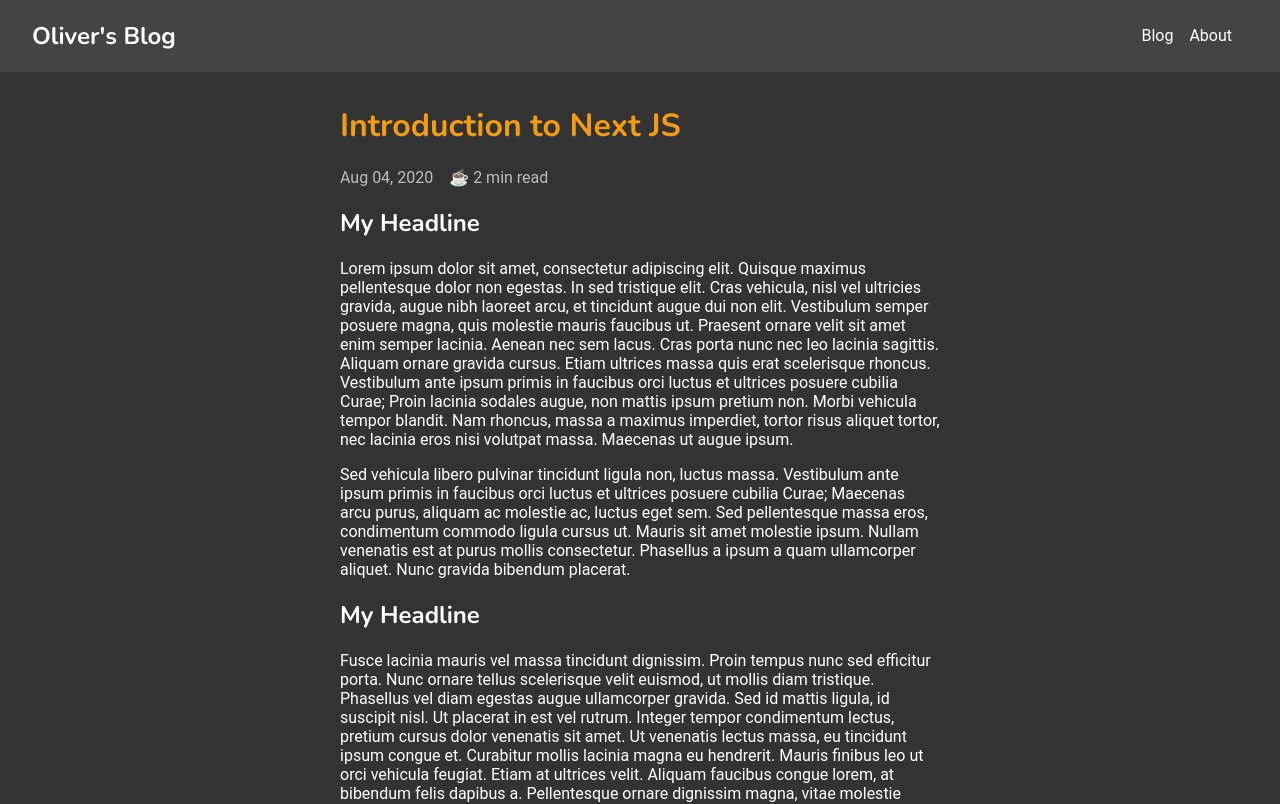
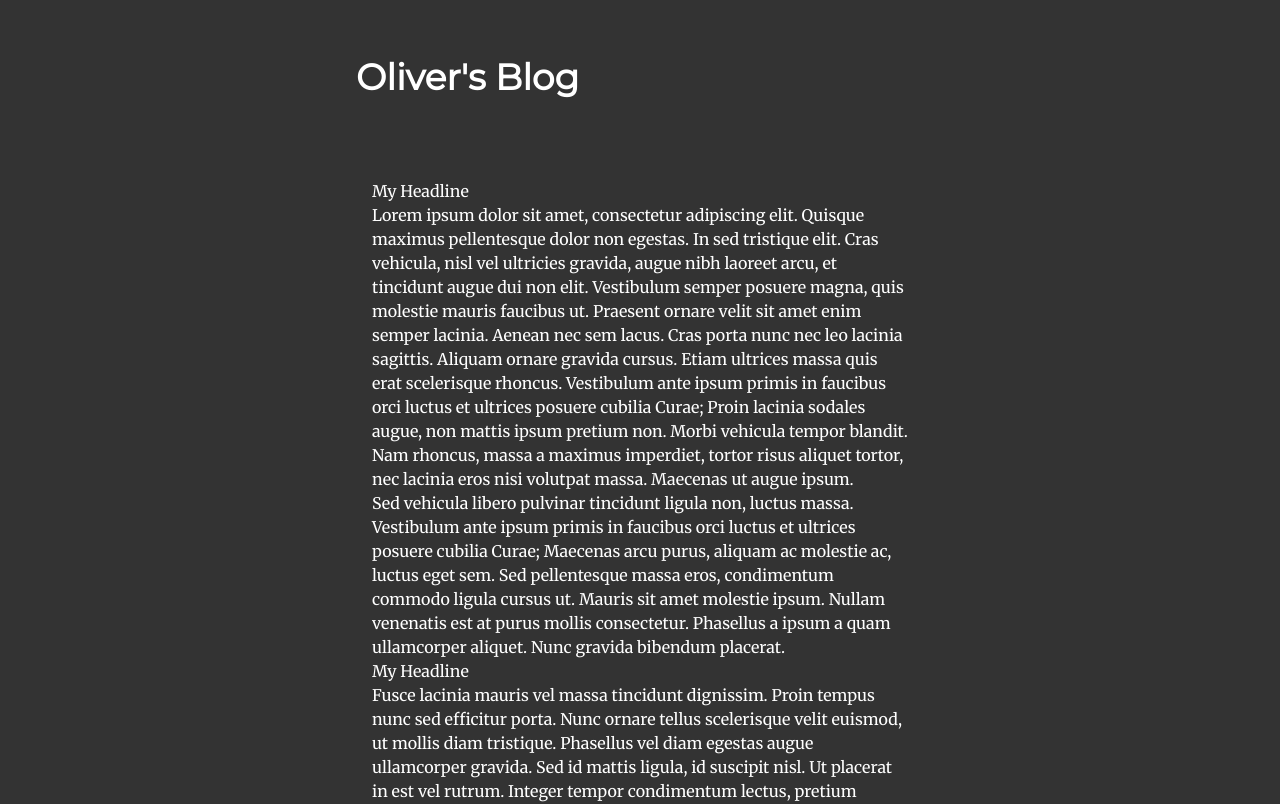
Before and after one commit to oliverJurgen/oliver-blog, a Next.js app: page /blog/post-1 in a window 1280 px wide. Shown: the top 804 px of the page. Built offline with nearby package versions, Linux system fonts and the light colour scheme.

Commit message:
add styles

```diff
--- a/components/BlogPost.tsx
+++ b/components/BlogPost.tsx
@@ -1,17 +1,14 @@
 import React from "react";
-import { HeadPost } from "./HeadPost";
-import { Meta } from "globalTypes";
+import { Box } from "@chakra-ui/react";
 
 type Props = {
   children: React.ReactNode;
-  meta: Meta;
 };
 
-export default function BlogPost({ children, meta }: Props) {
+export default function BlogPost({ children }: Props) {
   return (
     <>
-      <HeadPost meta={meta} isBlogPost />
-      <article>{children}</article>
+      <Box color="white">{children}</Box>
     </>
   );
 }
--- a/components/HeadPost.tsx
+++ /dev/null
@@ -1,40 +0,0 @@
-import { Meta } from "globalTypes";
-
-type Props = {
-  meta: Meta;
-  isBlogPost?: boolean;
-};
-
-export const HeadPost = ({ meta, isBlogPost }: Props) => (
-  <>
-    <h1 className={isBlogPost ? "great-title" : undefined}>{meta.title}</h1>
-    <div className="details">
-      {isBlogPost ? null : <p>{meta.description}</p>}
-      <span>{meta.date}</span>
-      <span role="img" aria-label="one coffee">
-        ☕ {meta.readTime + " min read"}
-      </span>
-    </div>
-    <style jsx>
-      {`
-        h1 {
-          font-size: 1.5rem;
-          font-weight: 700;
-          color: #f39c12;
-        }
-        .great-title {
-          font-size: 2rem;
-        }
-        .details span {
-          color: #bdbdbd;
-          margin-right: 1rem;
-        }
-        .details {
-          margin-bottom: 1rem;
-        }
-      `}
-    </style>
-  </>
-);
-
-export default HeadPost;
--- a/components/Header.tsx
+++ b/components/Header.tsx
@@ -1,35 +1,17 @@
 import Link from "next/link";
-
+import { Flex, Text, Heading } from "@chakra-ui/react";
 export default function Header() {
   return (
-    <nav>
-      <h1>Oliver's Blog</h1>
-      <div>
+    <Flex justify="space-between" mt={14} mb={20}>
+      <Text fontSize="24px" fontWeight="bold">
         <Link href="/">
-          <a>Blog</a>
+          <a>
+            <Heading color="white" type="2xl">
+              Oliver's Blog
+            </Heading>
+          </a>
         </Link>
-        <Link href="/">
-          <a>About</a>
-        </Link>
-      </div>
-      <style jsx>{`
-        nav {
-          background: #444;
-          width: auto;
-          padding: 0 2rem;
-          display: flex;
-          justify-content: space-between;
-          align-items: center;
-          font-size: 1rem;
-        }
-        nav a {
-          margin-right: 1rem;
-          text-decoration: none;
-        }
-        nav a:hover {
-          text-decoration: underline;
-        }
-      `}</style>
-    </nav>
+      </Text>
+    </Flex>
   );
 }
--- a/components/Layout.tsx
+++ b/components/Layout.tsx
@@ -1,6 +1,7 @@
 import React from "react";
 import Head from "next/head";
 import Header from "./Header";
+import { Box } from "@chakra-ui/react";
 
 type Props = {
   children: React.ReactNode;
@@ -17,43 +18,11 @@
         <meta name="Description" content={description}></meta>
         <title>{pageTitle}</title>
       </Head>
-      <style jsx global>{`
-        @import url("https://fonts.googleapis.com/css2?family=Nunito:wght@400;700&display=swap|Roboto:wght@400;700&display=swap");
-        html,
-        body {
-          margin: 0;
-          padding: 0;
-          font-family: "Roboto", -apple-system, BlinkMacSystemFont, "Segoe UI",
-            Roboto, Oxygen, Ubuntu, Cantarell, "Open Sans", "Helvetica Neue",
-            sans-serif;
-          background: #333;
-          color: #fff;
-          font-size: 1rem;
-        }
-        h1,
-        h2,
-        h3,
-        h4,
-        h5,
-        h6 {
-          font-weight: 700;
-          font-family: "Nunito", -apple-system, BlinkMacSystemFont, "Segoe UI",
-            Roboto, Oxygen, Ubuntu, Cantarell, "Open Sans", "Helvetica Neue",
-            sans-serif;
-        }
-        a {
-          color: #fff;
-        }
-        .content {
-          max-width: 600px;
-          margin: 2rem auto;
-          padding: 0 1rem;
-        }
-      `}</style>
-      <main>
+
+      <Box maxW="600px" mx="auto" px="1rem">
         <Header />
         <div className="content">{children}</div>
-      </main>
+      </Box>
     </>
   );
 }
--- a/pages/_app.tsx
+++ b/pages/_app.tsx
@@ -1,11 +1,26 @@
 import { AppProps } from "next/app";
 import Layout from "../components/Layout";
+import { ChakraProvider } from "@chakra-ui/react";
+import { MDXProvider } from "@mdx-js/react";
+import "styles/globals.css";
+import theme from "styles/theme";
+
+import "@fontsource/montserrat";
+import "@fontsource/merriweather";
 
 export default function App({ Component, pageProps }: AppProps) {
-  console.log("Hello");
+  const components = {
+    pre: (props: any) => <div {...props} />,
+    code: (props: any) => <pre style={{ color: "tomato" }} {...props} />,
+  };
+
   return (
-    <Layout pageTitle="Blog" description="My Personal Blog">
-      <Component {...pageProps} />
-    </Layout>
+    <ChakraProvider theme={theme}>
+      <MDXProvider components={components}>
+        <Layout pageTitle="Blog" description="My Personal Blog">
+          <Component {...pageProps} />
+        </Layout>
+      </MDXProvider>
+    </ChakraProvider>
   );
 }
--- a/styles/globals.css
+++ b/styles/globals.css
@@ -2,15 +2,15 @@
 body {
   padding: 0;
   margin: 0;
-  font-family: -apple-system, BlinkMacSystemFont, Segoe UI, Roboto, Oxygen,
-    Ubuntu, Cantarell, Fira Sans, Droid Sans, Helvetica Neue, sans-serif;
-}
-
-a {
-  color: inherit;
-  text-decoration: none;
+  overflow-x: hidden;
+  background: #333;
 }
 
 * {
   box-sizing: border-box;
 }
+.content {
+  max-width: 600px;
+  margin: 2rem auto;
+  padding: 0 1rem;
+}
--- /dev/null
+++ b/styles/theme.ts
@@ -0,0 +1,19 @@
+import { extendTheme } from "@chakra-ui/react";
+
+const theme = extendTheme({
+  styles: {
+    global: {
+      body: {
+        background: "#333",
+        padding: 0,
+        margin: 0,
+      },
+    },
+  },
+  fonts: {
+    heading: "Montserrat",
+    body: "Merriweather",
+  },
+});
+
+export default theme;
--- a/tsconfig.json
+++ b/tsconfig.json
@@ -1,5 +1,6 @@
 {
   "compilerOptions": {
+    "noImplicitAny": false,
     "baseUrl": ".",
     "target": "es5",
     "lib": ["dom", "dom.iterable", "esnext"],
@@ -19,6 +20,6 @@
     "downlevelIteration": true,
     "types": ["webpack-env"]
   },
-  "include": ["next-env.d.ts", "**/*.ts", "**/*.tsx"],
+  "include": ["next-env.d.ts", "**/*.ts", "**/*.tsx", "pages/index.tsx.bak", "components/shared/CodeBlock.js"],
   "exclude": ["node_modules"]
 }
```
Also changed, not shown: components/Post.tsx (+24 -6 lines), components/shared/CodeBlock.js (added, +21 -0 lines), package.json (+9 -0 lines), 2 other files (tests, documents, lock files or other folders).
